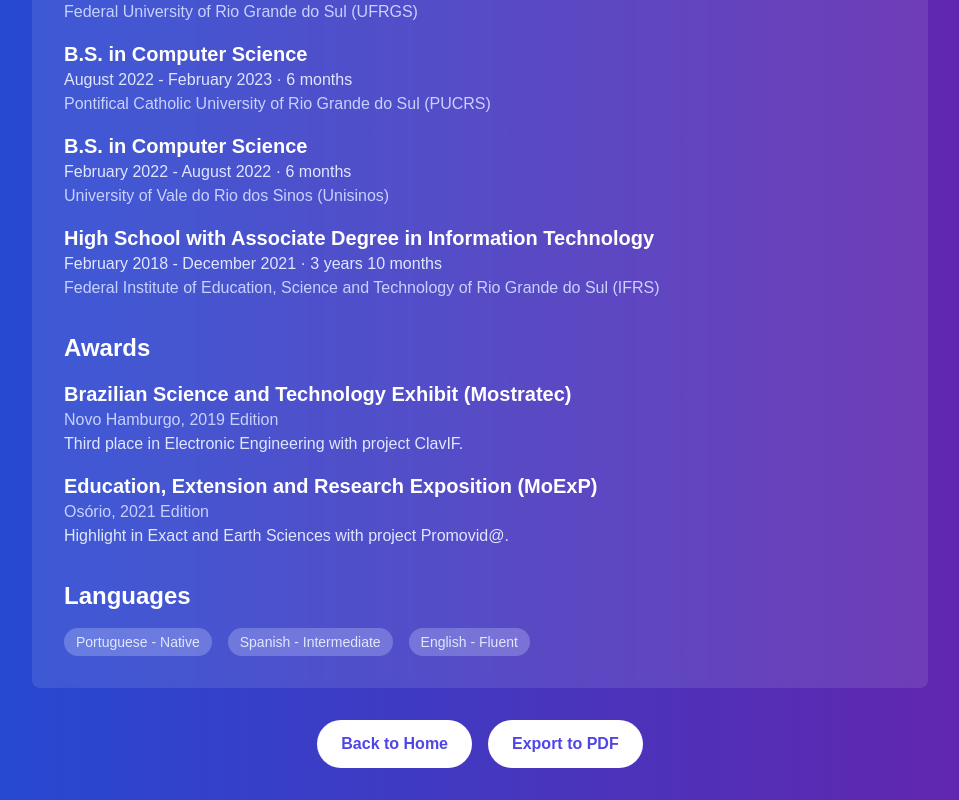
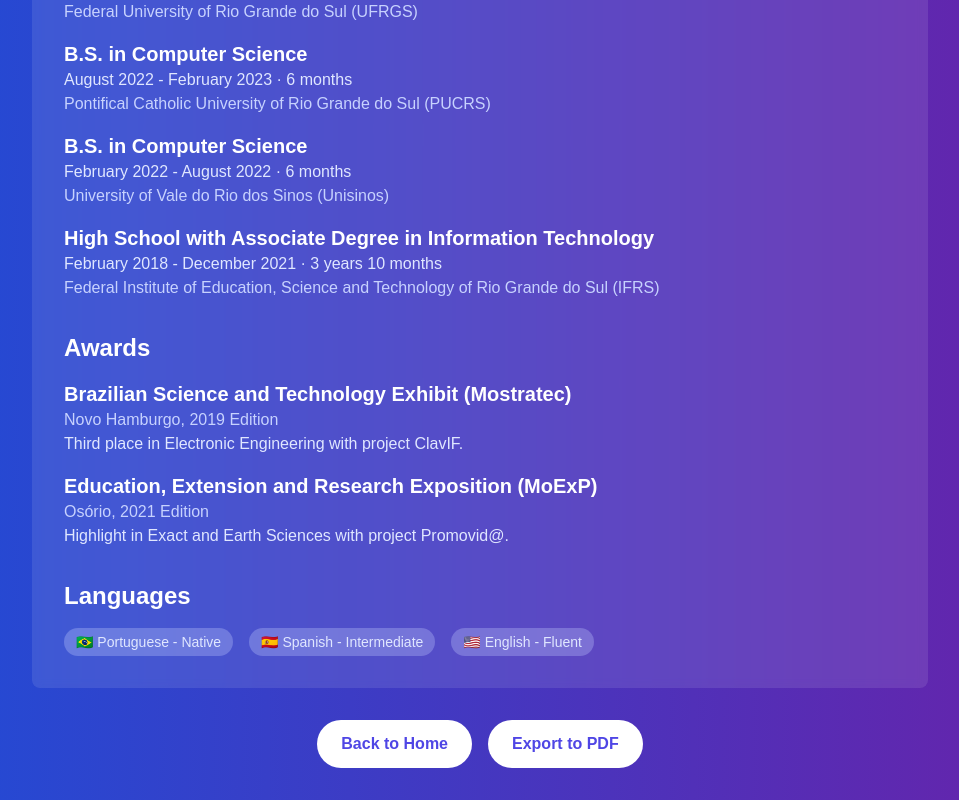
Before and after one commit to Rosbifbr/landing, a Next.js app: page /resume in a window 1280 px wide. Shown: the part 2660-3460 px from the top of the page, without its empty margins (160-1119 px from the left). Built offline with nearby package versions, Linux system fonts and the light colour scheme.

Commit message:
add some flags to langas

```diff
--- a/app/resume/page.tsx
+++ b/app/resume/page.tsx
@@ -270,9 +270,9 @@
         <section>
           <h2 className="text-2xl font-semibold mb-4">Languages</h2>
           <div className="flex flex-wrap gap-4">
-            <span className="px-3 py-1 text-sm bg-indigo-200/30 rounded-full text-indigo-100">Portuguese - Native</span>
-            <span className="px-3 py-1 text-sm bg-indigo-200/30 rounded-full text-indigo-100">Spanish - Intermediate</span>
-            <span className="px-3 py-1 text-sm bg-indigo-200/30 rounded-full text-indigo-100">English - Fluent</span>
+            <span className="px-3 py-1 text-sm bg-indigo-200/30 rounded-full text-indigo-100">🇧🇷 Portuguese - Native</span>
+            <span className="px-3 py-1 text-sm bg-indigo-200/30 rounded-full text-indigo-100">🇪🇸 Spanish - Intermediate</span>
+            <span className="px-3 py-1 text-sm bg-indigo-200/30 rounded-full text-indigo-100">🇺🇸 English - Fluent</span>
           </div>
         </section>
       </div>
```
